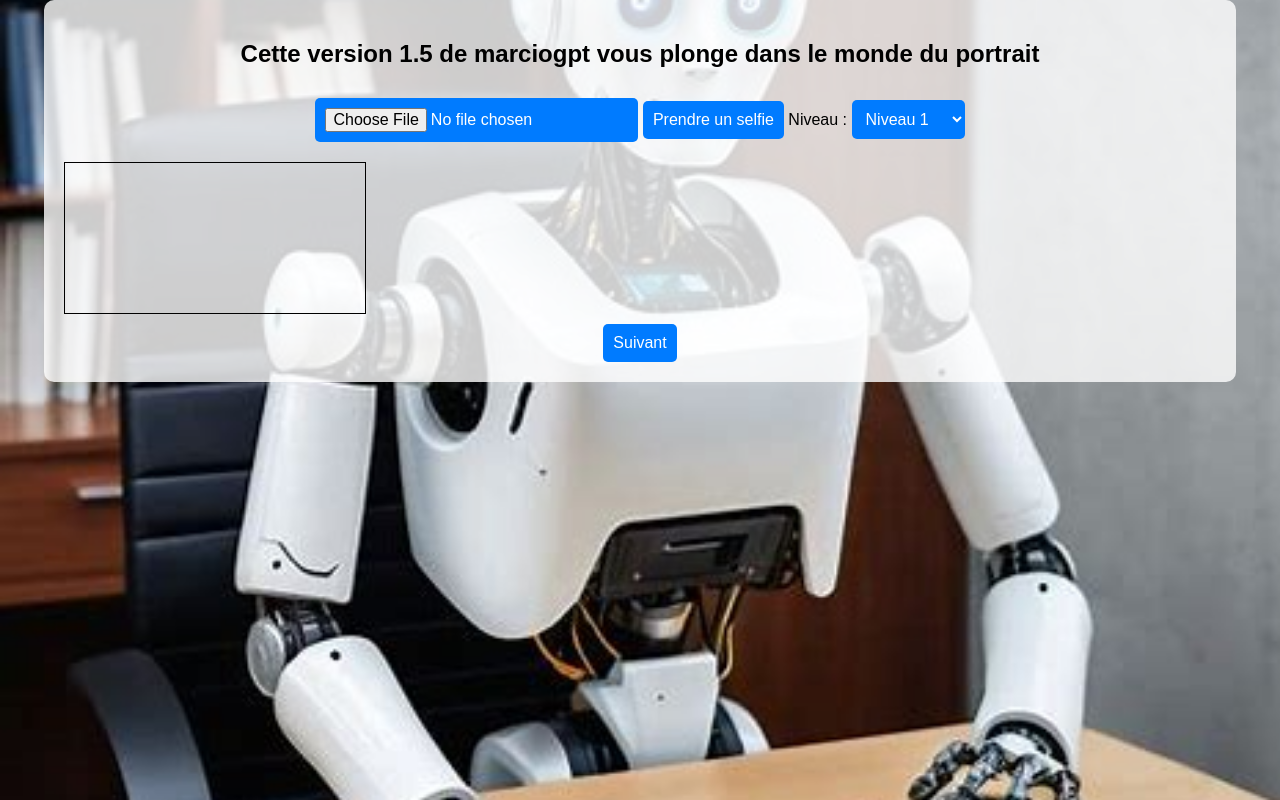
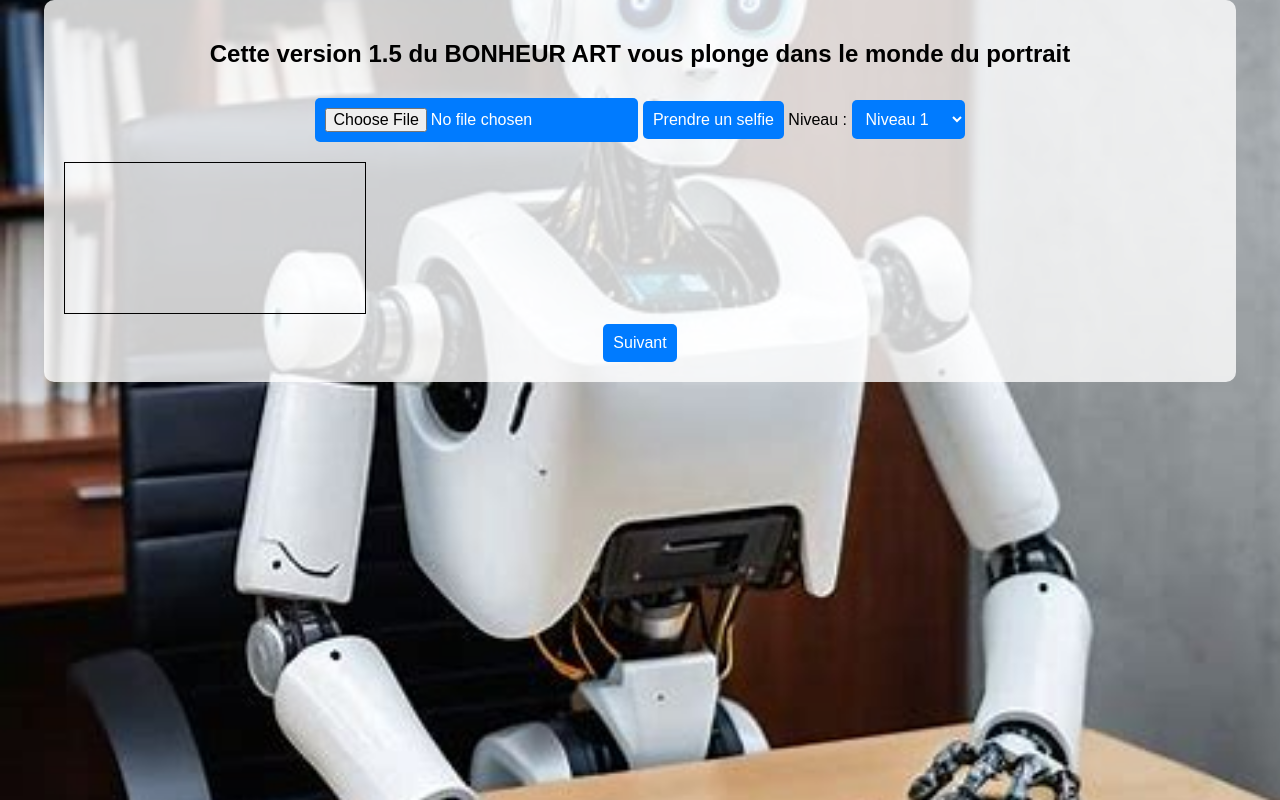
Before and after one commit to JARDO2003/marciogpt, a plain HTML site: page dessin.html in a window 1280 px wide. Drawn offline with Linux system fonts and the light colour scheme.

Commit message:
Update dessin.html
F

```diff
--- a/dessin.html
+++ b/dessin.html
@@ -21,7 +21,7 @@
 </head>
 <body>
     <div class="container">
-        <h2>Cette version 1.5 de marciogpt vous plonge dans le monde du portrait</h2>
+        <h2>Cette version 1.5 du BONHEUR ART vous plonge dans le monde du portrait</h2>
         <input type="file" id="upload" accept="image/*">
         <button id="takePhoto">Prendre un selfie</button>
         <label for="level">Niveau :</label>
```
